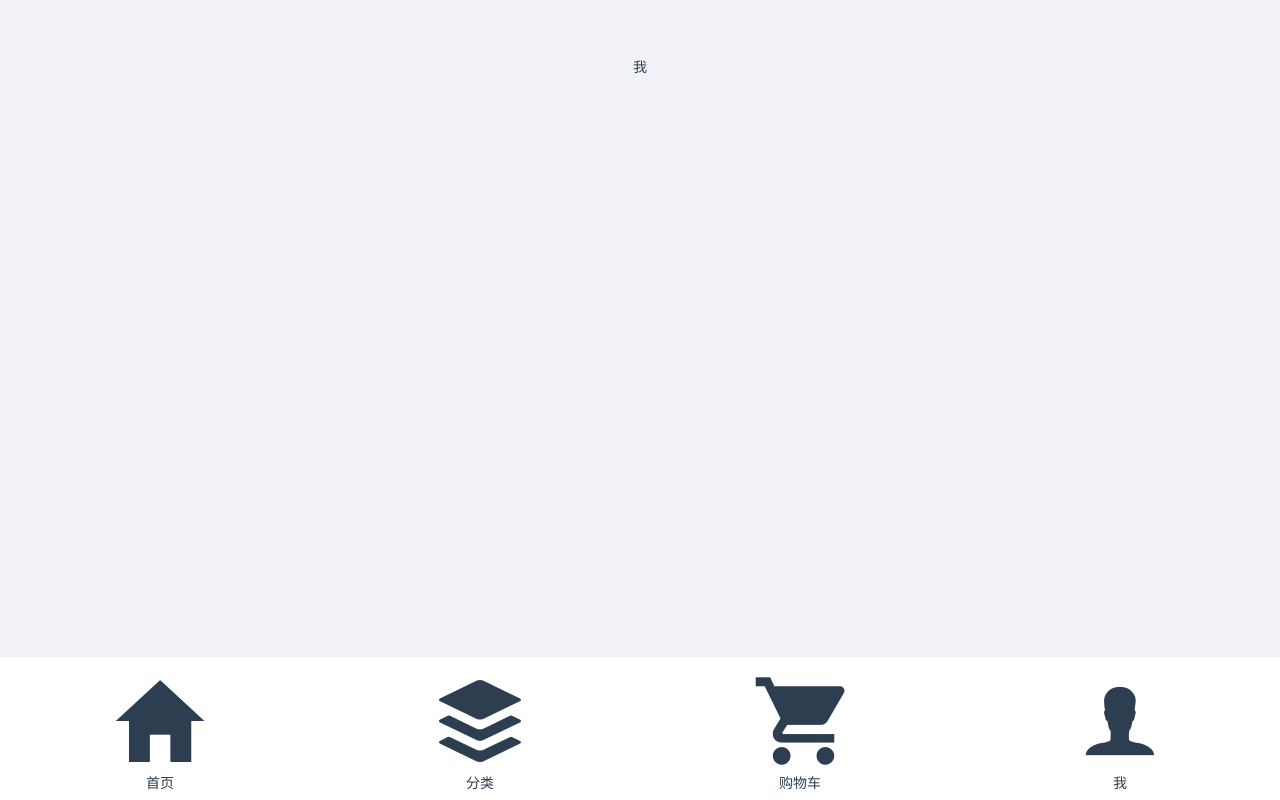
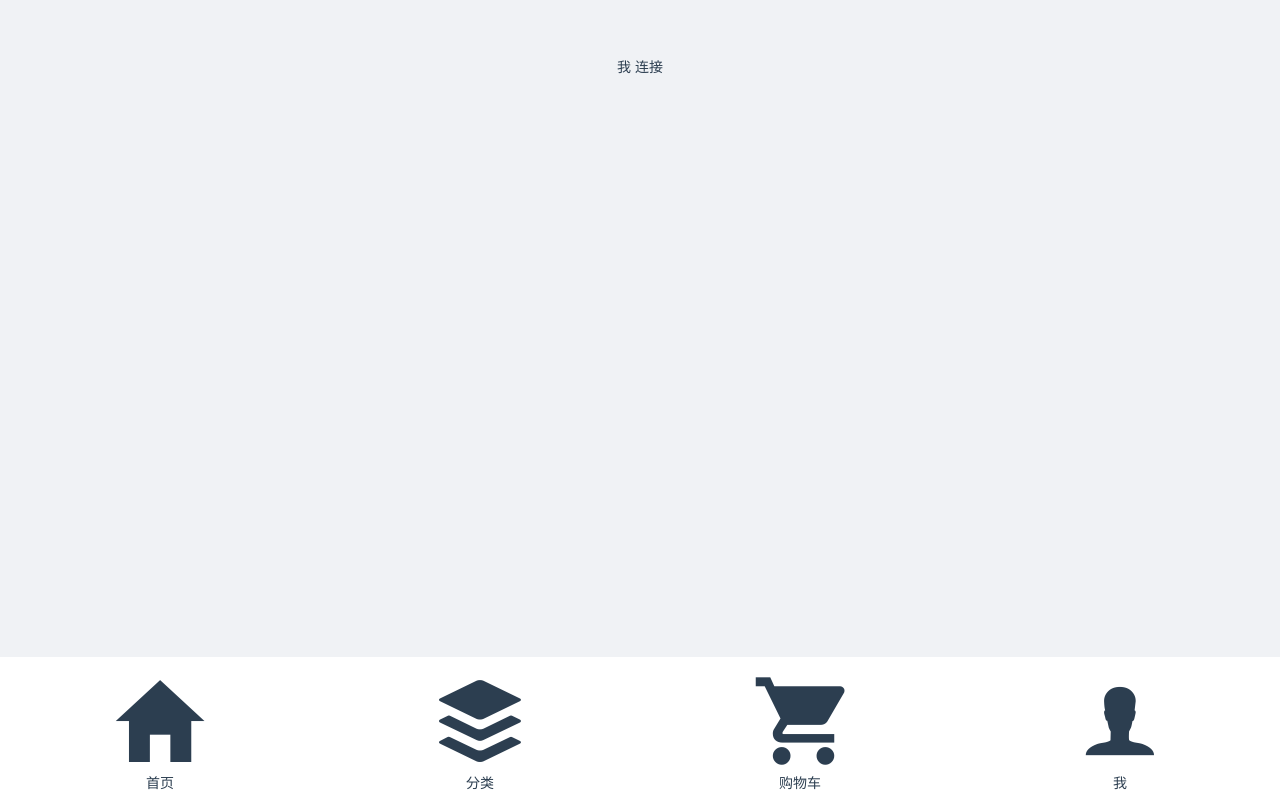
Before and after one commit to hewenhai123/mukeVUEStudy, a Vue app in the folder vue2book/: page /Me in a window 1280 px wide. Built offline with nearby package versions, Linux system fonts and the light colour scheme.

Commit message:
项目layout 、路由Map以及首页的搭建、动态数据获取ajax、vue-resource、json-server、端口代理、

```diff
--- a/vue2book/src/main.js
+++ b/vue2book/src/main.js
@@ -1,13 +1,9 @@
 import Vue from 'vue'
-import App from './App'
+import App from './App.vue'
 import router from './router/router'
 
-
-Vue.config.productionTip=false
-
-require('./assets/font/css/ionicons.css')
+require('./assets/font/css/ionicons.min.css')
 require('./assets/js/index.js')
-
 new Vue({
   el:'#app',
   router,
--- a/vue2book/src/Me.vue
+++ b/vue2book/src/page/BookDetails.vue
@@ -1,7 +1,10 @@
-<!--Me.vue-->
+<template>
+  <div>
+    详情页
 
-<template>
-  <div>我</div>
+  </div>
+
+
 </template>
 
 <style>
@@ -10,7 +13,9 @@
 
 <script>
   export default{
+//      data(){
+//
+//      }
+  }
 
-
-  }
 </script>
--- /dev/null
+++ b/vue2book/src/page/Me.vue
@@ -0,0 +1,20 @@
+<!--Me.vue-->
+
+<template>
+  <div>我
+   <router-link to="/books">
+     连接
+   </router-link>
+  </div>
+</template>
+
+<style>
+
+</style>
+
+<script>
+  export default{
+
+
+  }
+</script>
--- a/vue2book/src/router/router.js
+++ b/vue2book/src/router/router.js
@@ -1,19 +1,22 @@
-import Vue from "vue"
-import VueRouter from "vue-router"
-import Home from "../Home"
-import Explorer from "../Explorer"
-import Cart from "../Cart"
-import Me from "../Me"
+import Vue from 'vue'
+import VueRouter from 'vue-router'
+import Home from '../page/Home.vue'
+import Explorer from '../page/Explorer.vue'
+import Cart from '../page/Cart.vue'
+import Me from  '../page/Me.vue'
+
+import BookDetails from '../page/BookDetails.vue'
 
 Vue.use(VueRouter)
 
 export default new VueRouter({
-  mode: 'history',
-  base: __dirname,
-  routes: [
-    {name:'Home',path: '/home', component: Home},
-    {name:'Explorer',path: '/explorer', component: Explorer},
-    {name:'Cart',path: '/cart', component: Cart},
-    {name:'Me',path: '/me', component: Me}
+  mode:'history',
+  base:__dirname,
+  routes:[
+    {name:'Home',path:'/home',component:Home},
+    {name:'Explorer',path:'/explorer',component:Explorer},
+    {name:'Cart',path:'/Cart',component:Cart},
+    {name:'Me',path:'/Me',component:Me},
+    {name:'BookDetail',path:'/books',component:BookDetails}
   ]
 })
```
Also changed, not shown: vue2book/src/page/Address.vue (added), vue2book/src/page/Cart.vue (renamed from vue2book/src/Cart.vue), vue2book/src/page/Checkout.vue (added), vue2book/src/page/Explorer.vue (renamed from vue2book/src/Explorer.vue), vue2book/src/page/Home.vue (renamed from vue2book/src/Home.vue), vue2book/src/page/Orders.vue (added), vue2book/src/page/Profile.vue (added), 1 other file (tests, documents, lock files or other folders).
